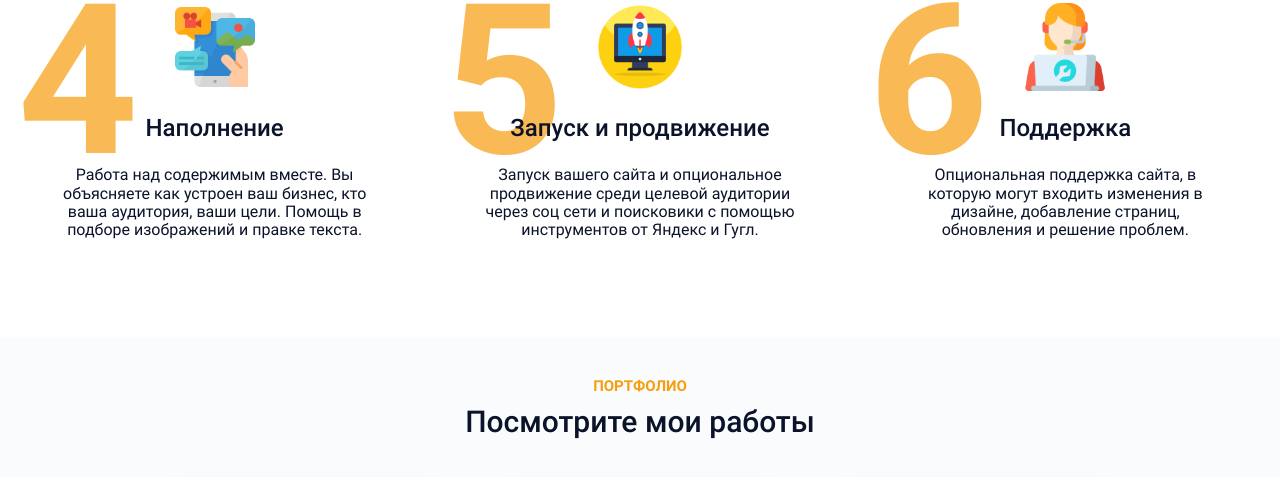
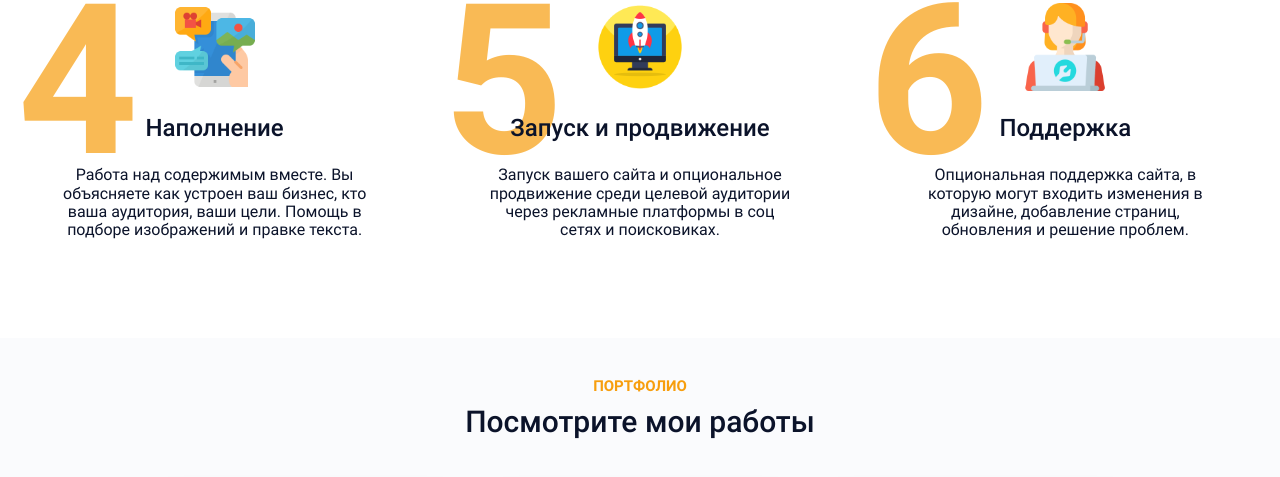
Before and after one commit to Vallek/dev, a plain HTML site: page index.html in a window 1280 px wide. Shown: the part 2803-3280 px from the top of the page. Drawn offline with Linux system fonts and the light colour scheme; a web font is replaced by a local one.

Commit message:
уточнил предложение

```diff
--- a/index.html
+++ b/index.html
@@ -183,7 +183,7 @@
 				</li>
 				<li class="services__item services__item_launch">
 					<h3 class="services__title">Запуск и продвижение</h3>
-					<p class="services__text">Запуск вашего сайта и опциональное продвижение среди целевой аудитории через соц сети и поисковики с помощью инструментов от Яндекс и Гугл.</p>
+					<p class="services__text">Запуск вашего сайта и опциональное продвижение среди целевой аудитории через рекламные платформы в соц сетях и поисковиках.</p>
 				</li>
 				<li class="services__item services__item_support">
 					<h3 class="services__title">Поддержка</h3>
```
